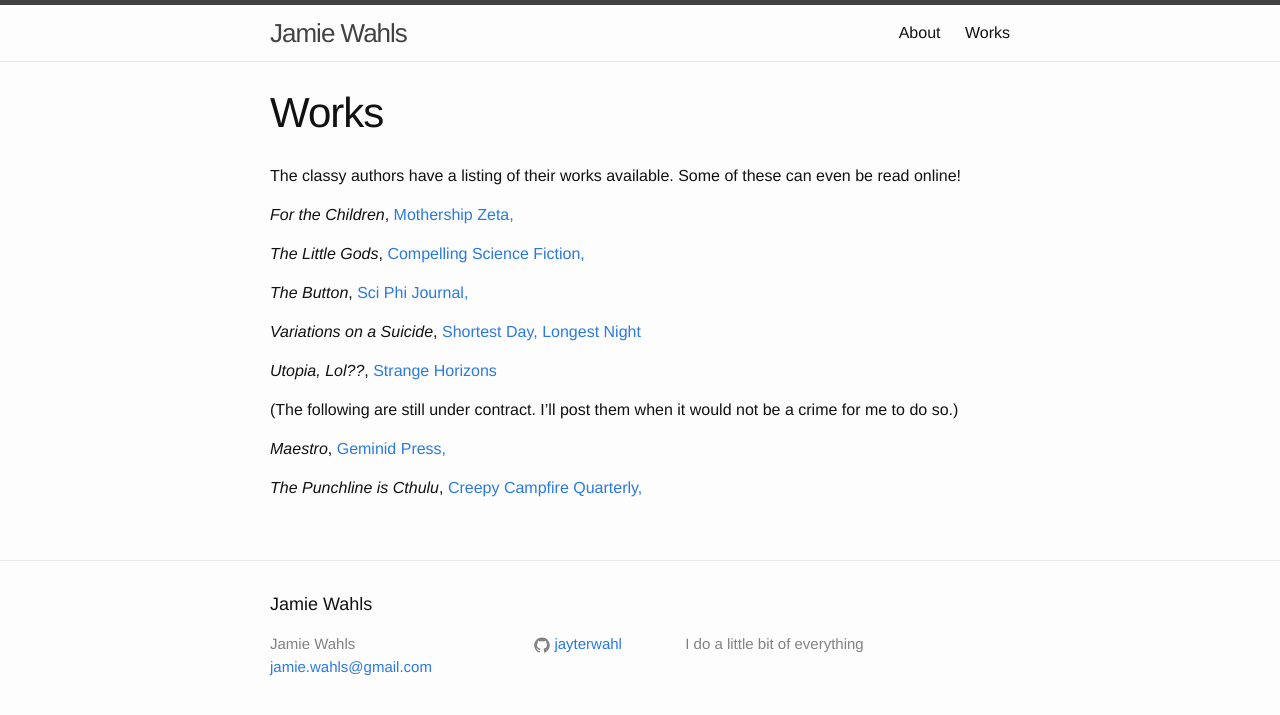
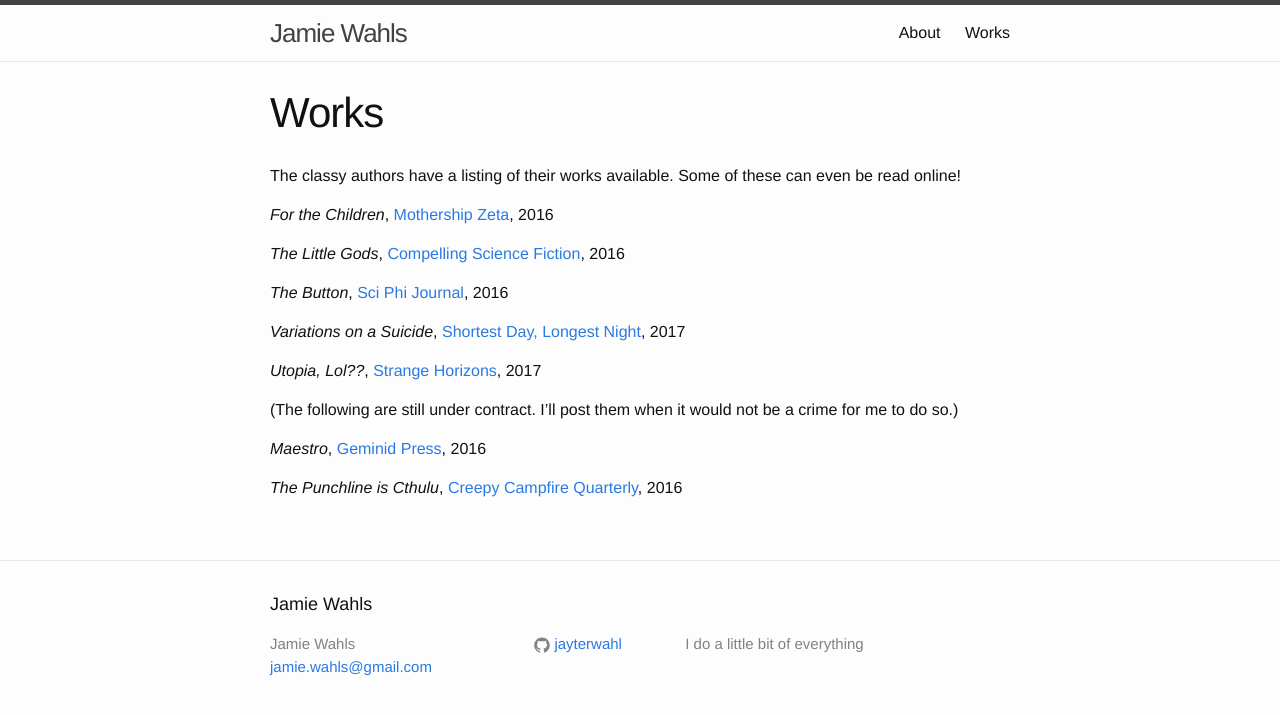
Before and after one commit to jayterwahl/author-website.github.io, a Jekyll site: the page built from works.md, in a window 1280 px wide. Shown: the top 715 px of the page. Built offline with Jekyll 4.4.1, drawn with Linux system fonts in a browser that asks for light colours.

Commit message:
Update the works page with publication dates

```diff
--- a/works.md
+++ b/works.md
@@ -6,20 +6,20 @@ permalink: /works/
 
 The classy authors have a listing of their works available. Some of these can even be read online!
 
-*For the Children*, [Mothership Zeta,](http://mothershipzeta.org/2016/09/30/for-the-children-by-jamie-wahls/)
+*For the Children*, [Mothership Zeta](http://mothershipzeta.org/2016/09/30/for-the-children-by-jamie-wahls/), 2016
 
-*The Little Gods*, [Compelling Science Fiction,](https://smile.amazon.com/dp/B01MSVLVE4)
+*The Little Gods*, [Compelling Science Fiction](https://smile.amazon.com/dp/B01MSVLVE4), 2016
 
-*The Button*, [Sci Phi Journal,](http://www.sciphijournal.com/the-button-by-jamie-wahls/)
+*The Button*, [Sci Phi Journal](http://www.sciphijournal.com/the-button-by-jamie-wahls/), 2016
 
-*Variations on a Suicide*, [Shortest Day, Longest Night](https://www.youtube.com/watch?v=RCS3G-h9aI8)
+*Variations on a Suicide*, [Shortest Day, Longest Night](https://www.youtube.com/watch?v=RCS3G-h9aI8), 2017
 
-*Utopia, Lol??*, [Strange Horizons](http://strangehorizons.com/fiction/utopia-lol/)
+*Utopia, Lol??*, [Strange Horizons](http://strangehorizons.com/fiction/utopia-lol/), 2017
 
 
 (The following are still under contract. I'll post them when it would not be a crime for me to do so.)
 
 
-*Maestro*, [Geminid Press,](https://www.amazon.com/Night-Lights-Anthology-Fiction-Conspiracy-ebook/dp/B01BUL411Q)
+*Maestro*, [Geminid Press](https://www.amazon.com/Night-Lights-Anthology-Fiction-Conspiracy-ebook/dp/B01BUL411Q), 2016
 
-*The Punchline is Cthulu*, [Creepy Campfire Quarterly,](https://www.amazon.com/Creepy-Campfire-Quarterly-Jennifer-Word-ebook/dp/B01M3QSFAL/ref=tmm_kin_swatch_0?_encoding=UTF8&qid=1478832390&sr=1-1)
+*The Punchline is Cthulu*, [Creepy Campfire Quarterly](https://www.amazon.com/Creepy-Campfire-Quarterly-Jennifer-Word-ebook/dp/B01M3QSFAL/ref=tmm_kin_swatch_0?_encoding=UTF8&qid=1478832390&sr=1-1), 2016
```
